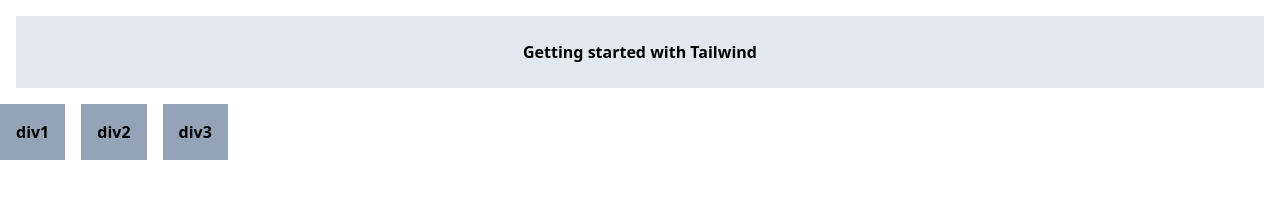
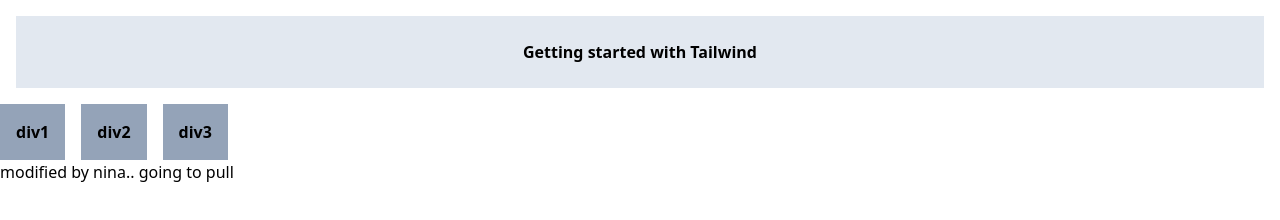
Before and after one commit to vee309bajracharya/Frameworks_practice, a plain HTML site: page front-end/index.html in a window 1280 px wide. Drawn offline with nearby package versions, Linux system fonts and the light colour scheme.

Commit message:
Update index.html

```diff
--- a/front-end/index.html
+++ b/front-end/index.html
@@ -21,5 +21,7 @@
         <div class="bg-slate-400 p-4">div3</div>
 
     </section>
+
+    <h2 class="fonr-bold">modified by nina.. going to pull</h2>
   </body>
 </html>
```
